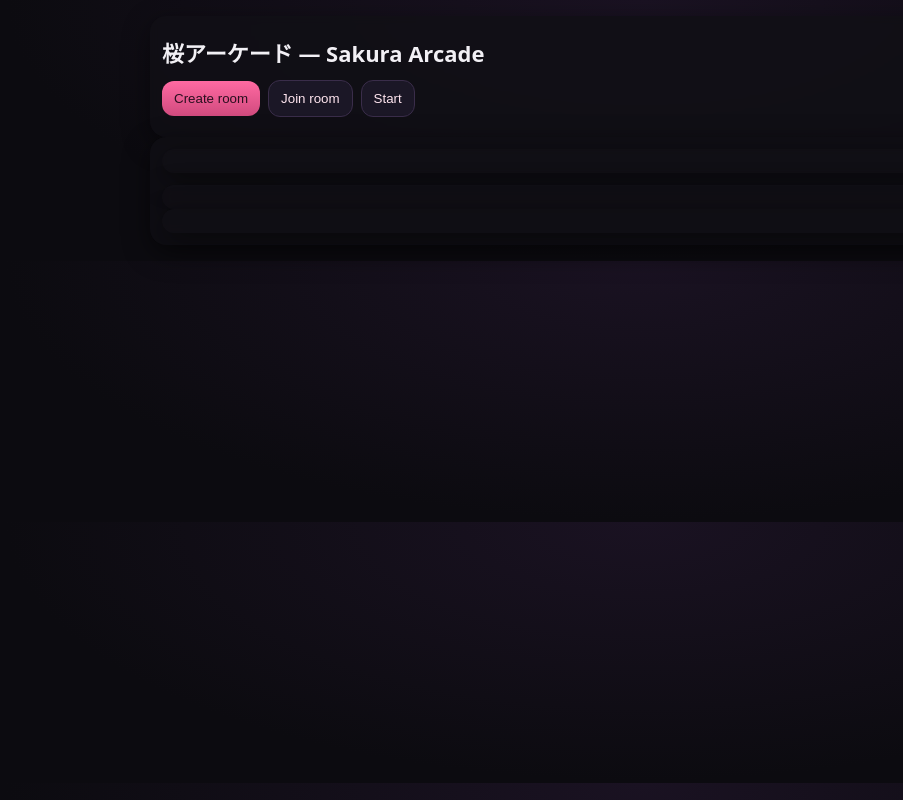
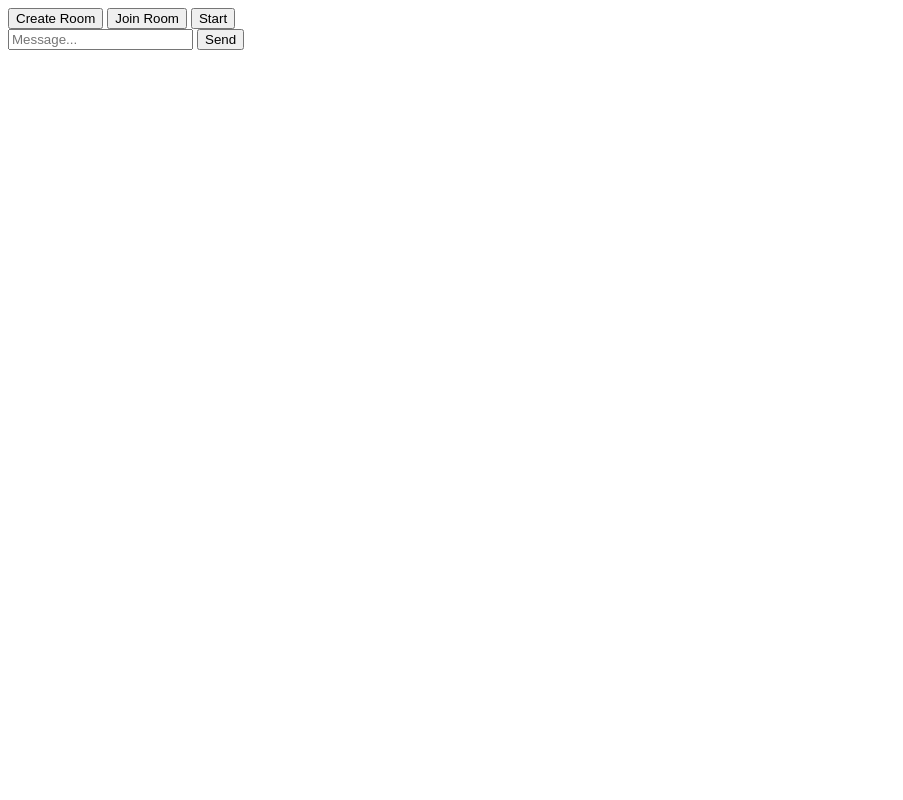
Before and after one commit to bailsmac1/Contract-, a website: page public/index.html in a window 1280 px wide. Shown: the whole page, without its empty margins (0-903 px from the left). Drawn offline with Linux system fonts and the light colour scheme.

Commit message:
Implement chat feature in index.html
Added chat functionality with input and send button.

```diff
--- a/public/index.html
+++ b/public/index.html
@@ -1,45 +1,13 @@
-<!doctype html>
-<html><head>
-  <meta charset="utf-8" /><meta name="viewport" content="width=device-width, initial-scale=1" />
-  <title>Sakura Arcade — Multi-Game</title>
-  <style>
-    :root{--bg:#0c0b10;--panel:rgba(17,16,22,.85);--muted:#a7a1b2;--text:#f2f0f5;--accent:#ff6aa2;--card:#1b1726;--card2:#231a2f;}
-    body{margin:0;font-family:ui-sans-serif,system-ui,-apple-system,"Noto Sans JP",Roboto,Arial;
-      background-image: radial-gradient(ellipse at top,#1a1222,#0c0b10 70%), url('sakura-bg.svg');background-size:cover,800px;color:var(--text)}
-    .wrap{max-width:980px;margin:0 auto;padding:16px}.panel{backdrop-filter:blur(4px);background:var(--panel);border-radius:16px;box-shadow:0 8px 28px rgba(0,0,0,.45);padding:12px}
-    h1{font-size:22px;margin:8px 0 12px}.row{display:flex;gap:8px;align-items:center;flex-wrap:wrap}.pill{padding:4px 8px;background:#2b2236;border:1px solid #3a2d4a;border-radius:999px;font-size:12px}
-    button{background:linear-gradient(180deg,var(--accent),#d14a7e);color:#2b0f1f;border:none;border-radius:12px;padding:10px 12px;cursor:pointer}
-    button.ghost{background:var(--card);color:#ffe5ef;border:1px solid #3a2d4a}
-    .players{display:grid;gap:8px;grid-template-columns:repeat(auto-fit,minmax(180px,1fr))}.player{background:linear-gradient(180deg,var(--card2),var(--card));border:1px solid #3a2d4a;border-radius:14px;padding:10px;position:relative}
-    .hand{display:flex;gap:8px;overflow:auto;padding:6px}.card{background:linear-gradient(180deg,#3a2d4a,#291e38);border:1px solid #4b3b5d;border-radius:12px;padding:10px;min-width:58px;text-align:center;position:relative}
-    .card::after{content:url('kamon.svg');position:absolute;opacity:.15;right:4px;bottom:4px;transform:scale(.7)}
-    .trick{display:flex;gap:10px;padding:8px}.tag{padding:4px 8px;background:#2b2236;border:1px solid #3a2d4a;border-radius:8px;font-size:12px}
-    .chat{display:flex;flex-direction:column;gap:8px;max-height:260px;overflow:auto}.bubble{background:#2b2236;border:1px solid #3a2d4a;border-radius:10px;padding:6px 8px}
-    .react-btn{background:#1a1323;border:1px solid #3a2d4a;border-radius:999px;padding:2px 6px;cursor:pointer}.reactions{display:flex;gap:6px;margin-top:4px;flex-wrap:wrap}
-  </style>
-</head>
-<body>
-<div class="wrap">
-  <div class="panel">
-    <h1>桜アーケード — Sakura Arcade</h1>
-    <div class="row">
-      <button onclick="createRoom()">Create room</button>
-      <button class="ghost" onclick="joinRoom()">Join room</button>
-      <button class="ghost" onclick="startGame()">Start</button>
-    </div>
-    <div id="status" class="row" style="margin-top:8px;"></div>
-  </div>
+<div id="roomIdDisplay"></div>
+<div id="players"></div>
+<div id="status"></div>
 
-  <div class="panel">
-    <div id="admin"></div>
-    <div id="roomInfo"></div>
-    <div id="players" class="players"></div>
-    <div id="bidding"></div>
-    <div id="table" class="panel"></div>
-    <div id="hand" class="hand"></div>
-    <div id="scores" class="panel"></div>
-    <div id="history" class="panel"></div>
+<button id="createButton">Create Room</button>
+<button id="joinButton">Join Room</button>
+<button id="startButton">Start</button>
 
+<div id="chat" class="chat"></div>
+<input id="chatInput" placeholder="Message..." />
+<button id="sendButton">Send</button>
 
 <script src="client.js"></script>
-</body></html>
```
